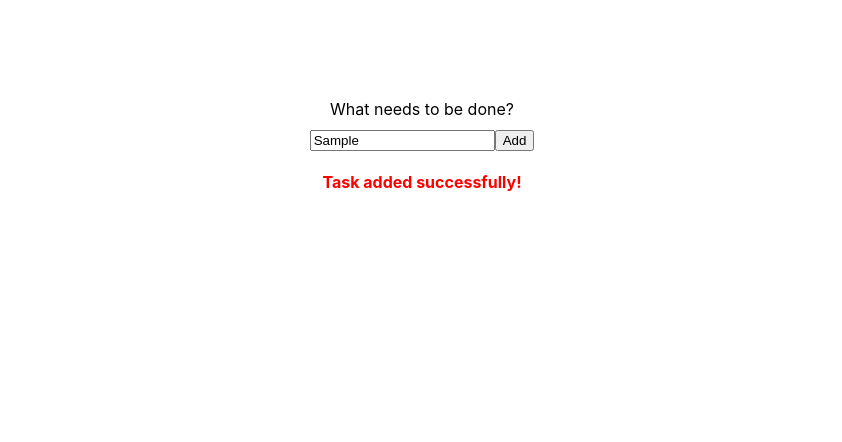
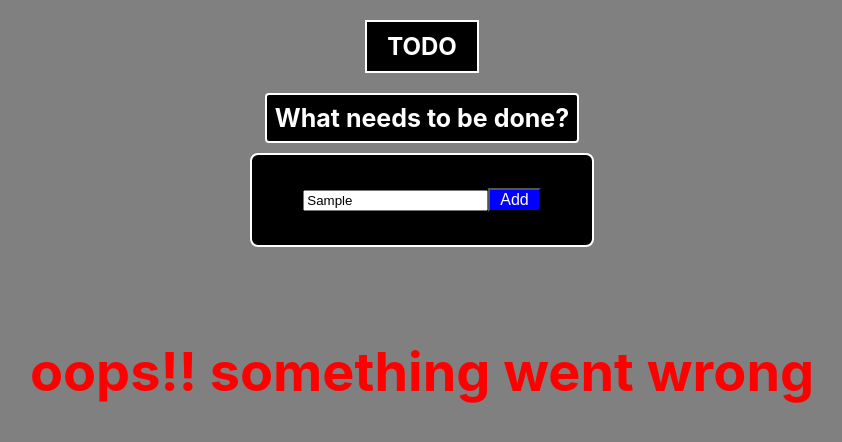
Before and after one commit to NoveshGautam/prathamIO, a React (Create React App) app: page / in a window 1280 px wide. Both pictures are taken after typing "Sample" into the empty fields and a click on the button "Add". Shown: the top 442 px of the page, without its empty margins (218-1060 px from the left). Built offline with nearby package versions, Linux system fonts and the light colour scheme.

Commit message:
commit to check the style

```diff
--- /dev/null
+++ b/src/AddTodo.js
@@ -0,0 +1,43 @@
+import React, { useState, useRef } from 'react';
+import { styles } from './styles';
+
+const AddTodo = () => {
+  const [task, setTask] = useState('');
+  const [message, setMessage] = useState('');
+
+  const inputRef = useRef();
+
+  const handleSubmit = (event) => {
+    event.preventDefault();
+    setMessage('oops!! something went wrong');
+  };
+
+  const onChange = (event) => {
+    setTask(event.target.value);
+  };
+
+  return (
+    <div style={styles.Container}>
+      <h2 style={styles.Header}>TODO</h2>
+      <div style={styles.LabelContainer}>
+        <label style={styles.Label} htmlFor="new-todo">
+          What needs to be done?
+        </label>
+      </div>
+      <div style={styles.FormContainer}>
+        <form onSubmit={handleSubmit}>
+          <input onChange={onChange} value={task} ref={inputRef} />
+          <button style={styles.Button}>Add</button>
+
+        </form>
+      </div>
+      {message && (
+        <div style={styles.ErrorMessage}>
+          <h4>{message}</h4>
+        </div>
+      )}
+    </div>
+  );
+};
+
+export default AddTodo;
--- a/src/App.js
+++ b/src/App.js
@@ -1,46 +1,11 @@
-
-import React, { useState, useRef } from 'react';
-import './App.css';
-import { styles } from './styles';
+import React from 'react';
+import AddTodo from './AddTodo';
 
 function App() {
+  return (
+    <div>
 
-  const [task, setTask] = useState('');
-  const [message, setMessage] = useState('');
-
-
-  const inputRef = useRef();
-
-
-  const handleSubmit = (event) => {
-    event.preventDefault();
-    setMessage('Task added successfully!');
-  };
-
-
-  const onChange = (event) => {
-    setTask(event.target.value);
-  };
-
-  return (
-    <div style={styles.Container}>
-      <h2 style={styles.Header}>TODO</h2>
-      <div style={styles.LabelContainer}>
-        <label style={styles.Label} htmlFor="new-todo">
-          What needs to be done?
-        </label>
-      </div>
-      <div style={styles.FormContainer}>
-        <form onSubmit={handleSubmit}>
-          <input onChange={onChange} value={task} ref={inputRef} />
-          <button>Add</button>
-        </form>
-      </div>
-      {message && (
-        <div style={styles.ErrorMessage}>
-          <h4 style={{ color: 'red' }}>{message}</h4>
-        </div>
-      )}
+      <AddTodo />
     </div>
   );
 }
--- a/src/styles.js
+++ b/src/styles.js
@@ -1,20 +1,63 @@
-const Container = { display: "flex", flexDirection: "column" };
-const Header = { padding: "10px 20px", textAlign: "center", color: "white" };
+    const Container = {
+    display: "flex",
+    flexDirection: "column",
+   // justifyContent: "center",
+    alignItems: "center",
+    minHeight: "100vh",
+    background: "grey",
+  };
+
+  const Header = {
+    padding: "10px 20px",
+    textAlign: "center",
+    color: "white",
+    backgroundColor: "black",
+    fontSize: "24px",
+    marginBottom: "20px",
+    border: "2px solid white",
+  };
+
   const LabelContainer = {
+    marginBottom: "10px",
+    padding: "8px",
+    border: "2px solid white",
+    borderRadius: "4px",
+    backgroundColor: "black",
+      };
+
+  const Label = {
+
+    fontSize: "25px",
+    fontWeight: "bold",
+    marginBottom: "5px",
+    color: "white"
+  };
+
+  const FormContainer = {
+    padding: "20px",
+    marginBottom: "20px",
+
+    borderRadius: "8px",
+    background: "black",
+    width: "300px",
+    height: "50px",
     display: "flex",
     justifyContent: "center",
-  alignItems: "center"
+    alignItems: "center",
+    border: "2px solid white",
+
   };
-const Label = { padding: "10px 20px", textAlign: "center" };
-const FormContainer = {
-  display: "flex",
-  justifyContent: "center",
-  alignItems: "center"
+  const Button = {
+    padding: '1px 10px',
+    fontSize: '16px',
+    color: 'white',
+    backgroundColor: 'BLUE'
+
   };
+
   const ErrorMessage = {
-  display: "flex",
-  justifyContent: "center",
-  alignItems: "center"
+    color: "red",
+    fontSize: "54px",
   };
 
   export const styles = {
@@ -23,14 +66,6 @@ export const styles = {
     LabelContainer: LabelContainer,
     Label: Label,
     ErrorMessage: ErrorMessage,
-  FormContainer: FormContainer
+    FormContainer: FormContainer,
+    Button: Button,
   }
-
-export const style = {
-  Container: Container,
-  Header: Header,
-  LabelContainer: LabelContainer,
-  Label: Label,
-  ErrorMessage: ErrorMessage,
-  FormContainer: FormContainer
-}
```
Lines whose indentation alone changed are shown as unchanged.
